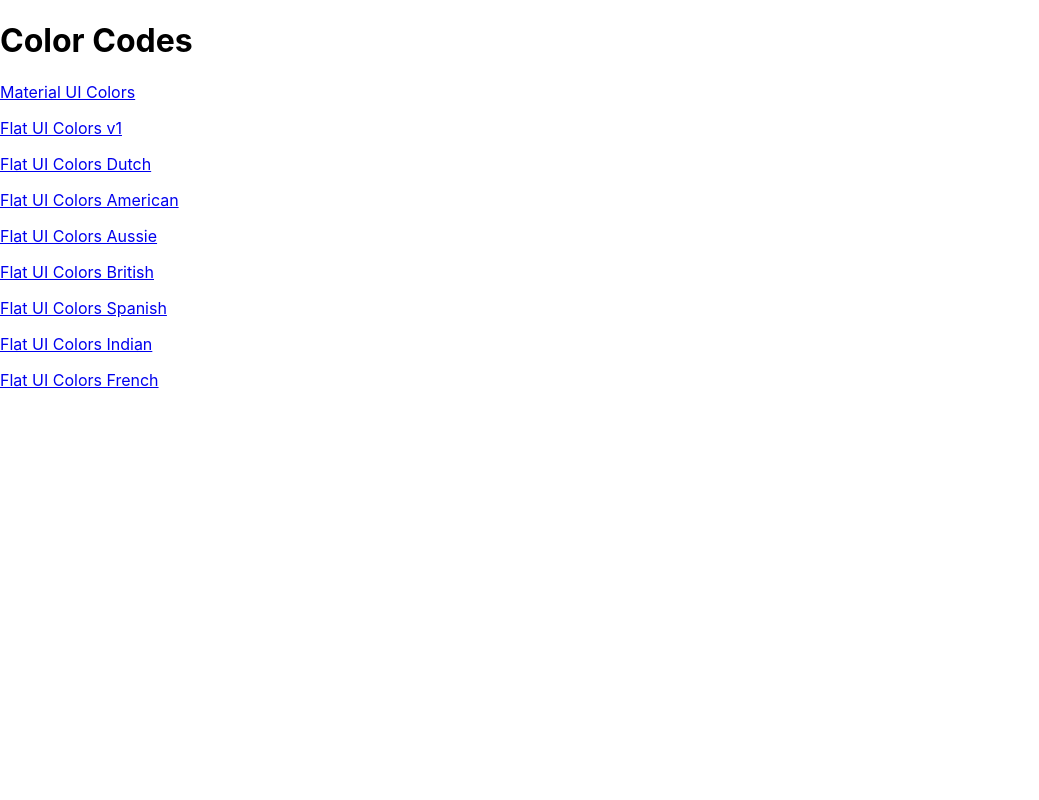
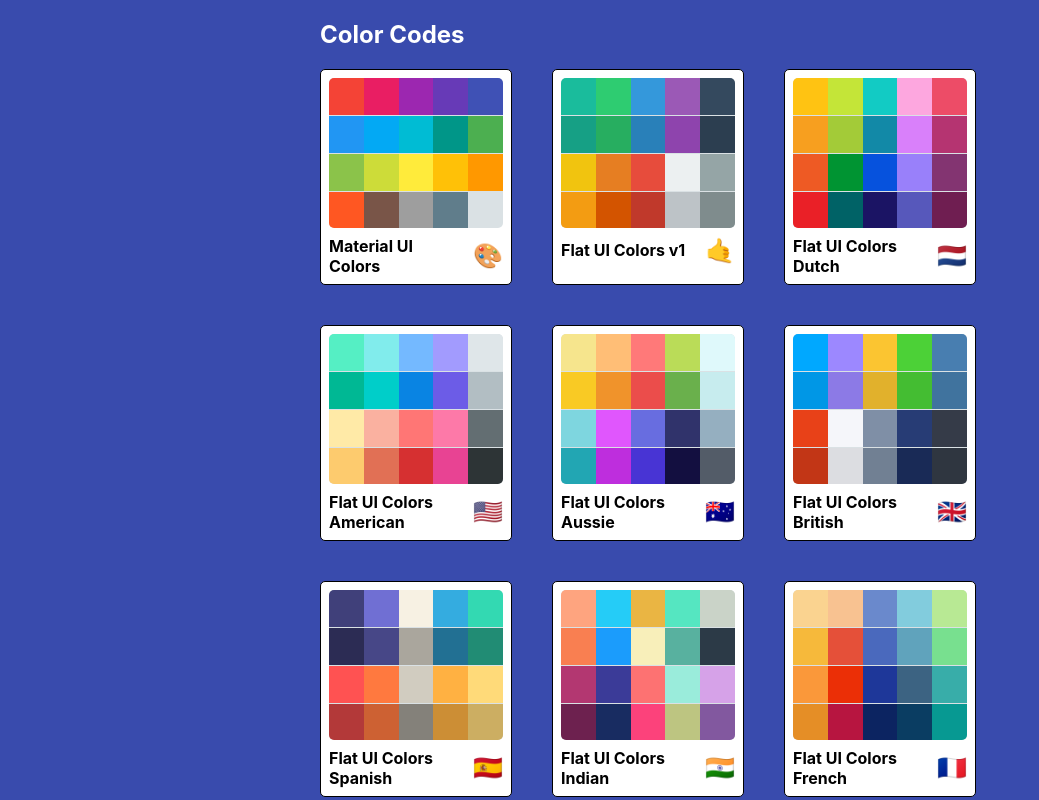
Before and after one commit to thelovedhimaan/ReactColors, a React (Create React App) app: page / in a window 1280 px wide. Shown: the whole page, without its empty margins (0-1039 px from the left). Built offline with nearby package versions, Linux system fonts and the light colour scheme.

Commit message:
all pages visible

```diff
--- a/package.json
+++ b/package.json
@@ -5,6 +5,7 @@
   "dependencies": {
     "@material-ui/core": "^4.11.0",
     "@material-ui/icons": "^4.9.1",
+    "@material-ui/styles": "^4.10.0",
     "@testing-library/jest-dom": "^4.2.4",
     "@testing-library/react": "^9.5.0",
     "@testing-library/user-event": "^7.2.1",
--- a/src/App.js
+++ b/src/App.js
@@ -1,7 +1,8 @@
 import React, { Component } from 'react';
 import { Switch, Route } from 'react-router-dom';
 import Palette from './Palette';
-import PalleteList from './PaletteList';
+import SingleColorPalette from './SingleColorPalette';
+
 import { generatePalette } from './colorHelper';
 import seedColors from './seedColors';
 import PaletteList from './PaletteList';
@@ -16,8 +17,22 @@ class App extends Component {
          <Switch>
             <Route
                exact
+               path="/palette/:paletteId/:colorId"
+               render={(routeProps) => (
+                  <SingleColorPalette
+                     colorId={routeProps.match.params.colorId}
+                     palette={generatePalette(
+                        this.findPalette(routeProps.match.params.paletteId)
+                     )}
+                  />
+               )}
+            />
+            <Route
+               exact
                path="/"
-               render={() => <PaletteList palettes={seedColors} />}
+               render={(routeProps) => (
+                  <PaletteList palettes={seedColors} {...routeProps} />
+               )}
             />
             <Route
                exact
@@ -30,7 +45,6 @@ class App extends Component {
                   />
                )}
             />
-            <Route exact path="/" />
          </Switch>
 
          //  <div>
--- a/src/ColorBox.js
+++ b/src/ColorBox.js
@@ -1,5 +1,7 @@
 import React, { Component } from 'react';
 import { CopyToClipboard } from 'react-copy-to-clipboard';
+import { Link } from 'react-router-dom';
+
 import './ColorBox.css';
 class ColorBox extends Component {
    constructor(props) {
@@ -12,7 +14,7 @@ class ColorBox extends Component {
       });
    };
    render() {
-      const { name, background } = this.props;
+      const { name, background, moreUrl, showlink } = this.props;
       const { copied } = this.state;
       return (
          <CopyToClipboard text={background} onCopy={this.changeCopyState}>
@@ -31,8 +33,11 @@ class ColorBox extends Component {
                   </div>
                   <button className="copy-button">Copy</button>
                </div>
-
-               <span className="see-more"> More</span>
+               {showlink && (
+                  <Link to={moreUrl} onClick={(e) => e.stopPropagation()}>
+                     <span className="see-more"> More</span>
+                  </Link>
+               )}
             </div>
          </CopyToClipboard>
       );
--- /dev/null
+++ b/src/MiniPalette.js
@@ -0,0 +1,65 @@
+import React from 'react';
+import { withStyles } from '@material-ui/styles';
+const styles = {
+   root: {
+      backgroundColor: 'white',
+      border: '1px solid black',
+      borderRadius: '5px',
+      padding: '0.5rem',
+      position: 'relative',
+      overflow: 'hidden',
+      '&:hover': {
+         cursor: 'pointer',
+      },
+   },
+   colors: {
+      backgroundColor: '#dae1e4',
+      height: '150px',
+      width: '100%',
+      borderRadius: '5px',
+      overflow: 'hidden',
+   },
+   title: {
+      display: 'flex',
+      justifyContent: 'space-between',
+      alignItems: 'center',
+      margin: '0',
+      color: 'black',
+      paddingTop: '0.5rem',
+      fontSize: '1rem',
+      position: 'relative',
+   },
+   emoji: {
+      marginLeft: '0.5rem',
+      fontSize: '1.5rem',
+   },
+   miniColor: {
+      height: '25%',
+      width: '20%',
+      display: 'inline-block',
+      margin: '0 auto',
+      position: 'relative',
+      marginBottom: '-3.5px',
+   },
+};
+function MiniPalette(props) {
+   const { classes, paletteName, emoji, colors } = props;
+   const miniColorBoxes = colors.map((color) => (
+      <div
+         onClick={props.handleClick}
+         className={classes.miniColor}
+         style={{ backgroundColor: color.color }}
+         key={color.name}
+      />
+   ));
+   return (
+      <div className={classes.root}>
+         <div className={classes.colors}>{miniColorBoxes}</div>
+         <h5 className={classes.title}>
+            {paletteName}
+            <span className={classes.emoji}>{emoji}</span>
+         </h5>
+      </div>
+   );
+}
+export default withStyles(styles)(MiniPalette);
--- a/src/Navbar.js
+++ b/src/Navbar.js
@@ -22,7 +22,7 @@ export default class Navbar extends Component {
       this.setState({ open: false });
    };
    render() {
-      const { level, changeLevel, handleChange } = this.props;
+      const { level, changeLevel } = this.props;
       const { format } = this.state;
       return (
          <header className="Navbar">
--- a/src/Palette.js
+++ b/src/Palette.js
@@ -15,13 +15,17 @@ class Palette extends Component {
       this.setState({ format: val });
    };
    render() {
-      const { colors, paletteName, emoji } = this.props.palette;
+      const { colors, paletteName, emoji, id } = this.props.palette;
       const { level, format } = this.state;
       const colorBoxes = colors[level].map((color) => (
          <ColorBox
             background={color[format]}
             name={color.name}
             key={color.id}
+            id={color.id}
+            paletteId={id}
+            moreUrl={`/palette/${id}/${color.id}`}
+            showlink={true}
          />
       ));
       return (
--- a/src/PaletteList.js
+++ b/src/PaletteList.js
@@ -1,17 +1,65 @@
 import React, { Component } from 'react';
 import { Link } from 'react-router-dom';
-export default class PaletteList extends Component {
+import { withStyles } from '@material-ui/styles';
+import MiniPalette from './MiniPalette';
+
+const styles = {
+   root: {
+      height: '100vh',
+      display: 'flex',
+      alignItems: 'flex-start',
+      justifyContent: 'center',
+      /* background by SVGBackgrounds.com */
+      backgroundColor: '#394bad',
+
+      overflow: 'scroll',
+   },
+   container: {
+      width: '50%',
+      display: 'flex',
+      alignItems: 'flex-start',
+      flexDirection: 'column',
+      flexWrap: 'wrap',
+   },
+   nav: {
+      display: 'flex',
+      width: '100%',
+      justifyContent: 'space-between',
+      alignItems: 'center',
+      color: 'white',
+   },
+   palettes: {
+      boxSizing: 'border-box',
+      width: '100%',
+      display: 'grid',
+      gridTemplateColumns: 'repeat(3, 30%)',
+      gridGap: '2.5rem',
+   },
+};
+
+class PaletteList extends Component {
+   goToPalette = (id) => {
+      this.props.history.push(`/palette/${id}`);
+   };
    render() {
       const { palettes } = this.props;
       return (
-         <div>
-            <h1>Color Codes</h1>
-            {palettes.map((palette) => (
-               <Link to={`/palette/${palette.id}`}>
-                  <p> {palette.paletteName}</p>
-               </Link>
-            ))}
+         <div className={this.props.classes.root}>
+            <div className={this.props.classes.container}>
+               <nav className={this.props.classes.nav}>
+                  <h1>Color Codes</h1>
+               </nav>
+               <div className={this.props.classes.palettes}>
+                  {palettes.map((palette) => (
+                     <MiniPalette
+                        {...palette}
+                        handleClick={() => this.goToPalette(palette.id)}
+                     />
+                  ))}
+               </div>
+            </div>
          </div>
       );
    }
 }
+export default withStyles(styles)(PaletteList);
--- /dev/null
+++ b/src/SingleColorPalette.js
@@ -0,0 +1,38 @@
+import React, { Component } from 'react';
+import ColorBox from './ColorBox';
+import './Palette.css';
+
+class singleColorPalette extends Component {
+   constructor(props) {
+      super(props);
+      this._shades = this.gatherShades(this.props.palette, this.props.colorId);
+   }
+   gatherShades(palette, colorToFilterBy) {
+      let shades = [];
+      let allColors = palette.colors;
+
+      for (let key in allColors) {
+         shades = shades.concat(
+            allColors[key].filter((color) => color.id === colorToFilterBy)
+         );
+      }
+      return shades.slice(1);
+   }
+   render() {
+      const colorBoxes = this._shades.map((color) => (
+         <ColorBox
+            key={color.name}
+            name={color.name}
+            background={color.hex}
+            showingFullPalette={false}
+         />
+      ));
+      return (
+         <div className="Palette">
+            <h1>{this.props.colorId}</h1>
+            <div className="Palette-colors">{colorBoxes}</div>
+         </div>
+      );
+   }
+}
+export default singleColorPalette;
```
